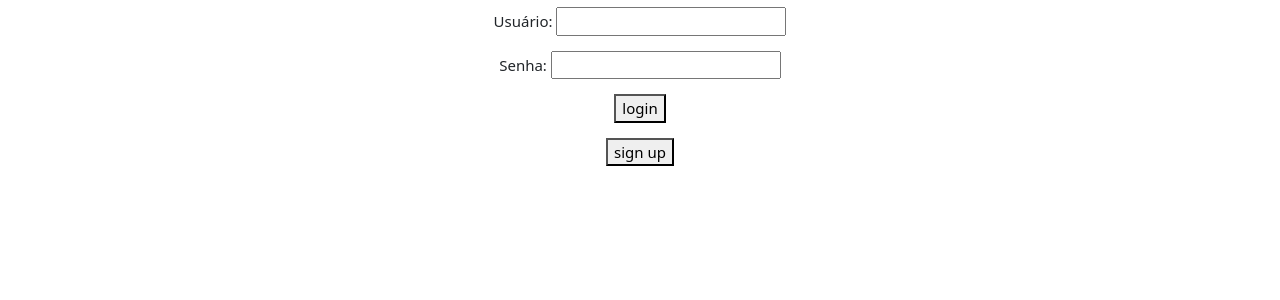
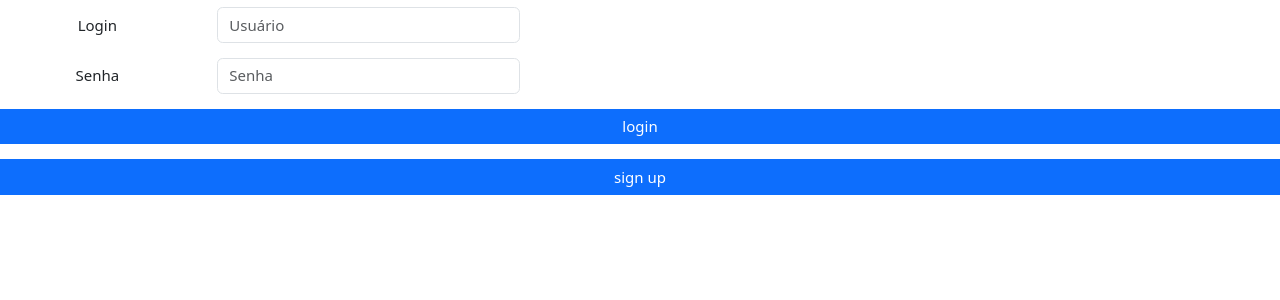
Before and after one commit to erickRochaIP/waterfall-ecommerce, a PHP site: page / in a window 1280 px wide. Shown: the part 68-368 px from the top of the page. Run offline with PHP 8.4, Linux system fonts and the light colour scheme.

Commit message:
Testando bootstrap

```diff
--- a/views/usuario/login.php
+++ b/views/usuario/login.php
@@ -9,20 +9,41 @@
 </style>
      <body>
     <div align="center" class="centro">
-        <form action="index.php" method="post">
+        <form action="index.php" method="post" >
 
-            <p align="center">
-            <label for="login">Usuário:</label>
-            <input type="text" name="login">
-            </p>
-            <p align="center">
-            <label for="password">Senha:</label>
-            <input type="password" name="senha">
-            </p>
 
-            <p align="center">
-            <button> login </button>
-             </p>
+            <!-- <p align="center"> -->
+            <div class="row mb-3">
+            <label for="login" class="col-sm-2 col-form-label">Login</label>
+            <div class="col-sm-3">
+                   <label class="visually-hidden" for="login">Usuário</label>
+                   <input type="text" class="form-control" name="login" placeholder="Usuário">
+             </div>
+             </div>
+             <div class="row mb-3">
+                   <label for="password" class="col-sm-2 col-form-label">Senha</label>
+                    <div class="col-sm-3">
+                   <label class="visually-hidden" for="password">Senha</label>
+                   <input type="text" class="form-control" name="senha" placeholder="Senha">
+                   </div>
+             </div>
+            <!-- <label for="login">Usuário:</label> -->
+            <!-- <input type="text" name="login"> -->
+            <!-- </div> -->
+            <!-- </p> -->
+            <!-- <p align="center"> -->
+            <!-- <div class="mb-3"> -->
+            <!-- <label for="password">Senha:</label> -->
+            <!-- <input type="password" name="senha"> -->
+            <!-- </p> -->
+            </div>
+
+
+
+            <div class="row mb-3">
+                 <button class="btn btn-primary"> login </button>
+            </div>
+
 
 
 
@@ -32,12 +53,13 @@
     </form>
 
     <form action="index.php" method="post">
-     <p align="center">
-            <button> sign up </button>
-
+     <!-- <p align="center"> -->
+            <div class="row mb-3">
+            <button class="btn btn-primary"> sign up </button>
+            </div>
             <input type="hidden" name="class" value="Usuario"/>
             <input type="hidden" name="action" value="open_sign_up"/>
-        </p>
+        <!-- </p> -->
     </form>
 </div>
     </body>
```
